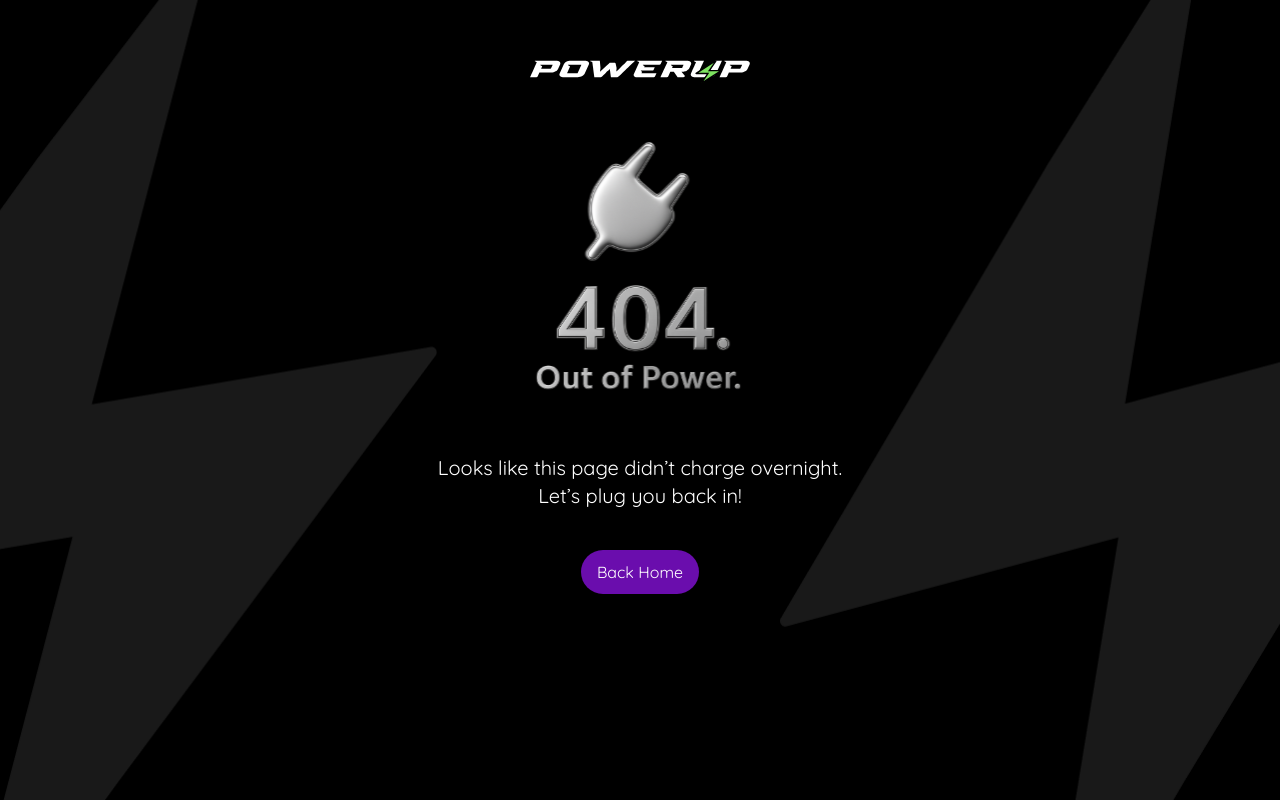
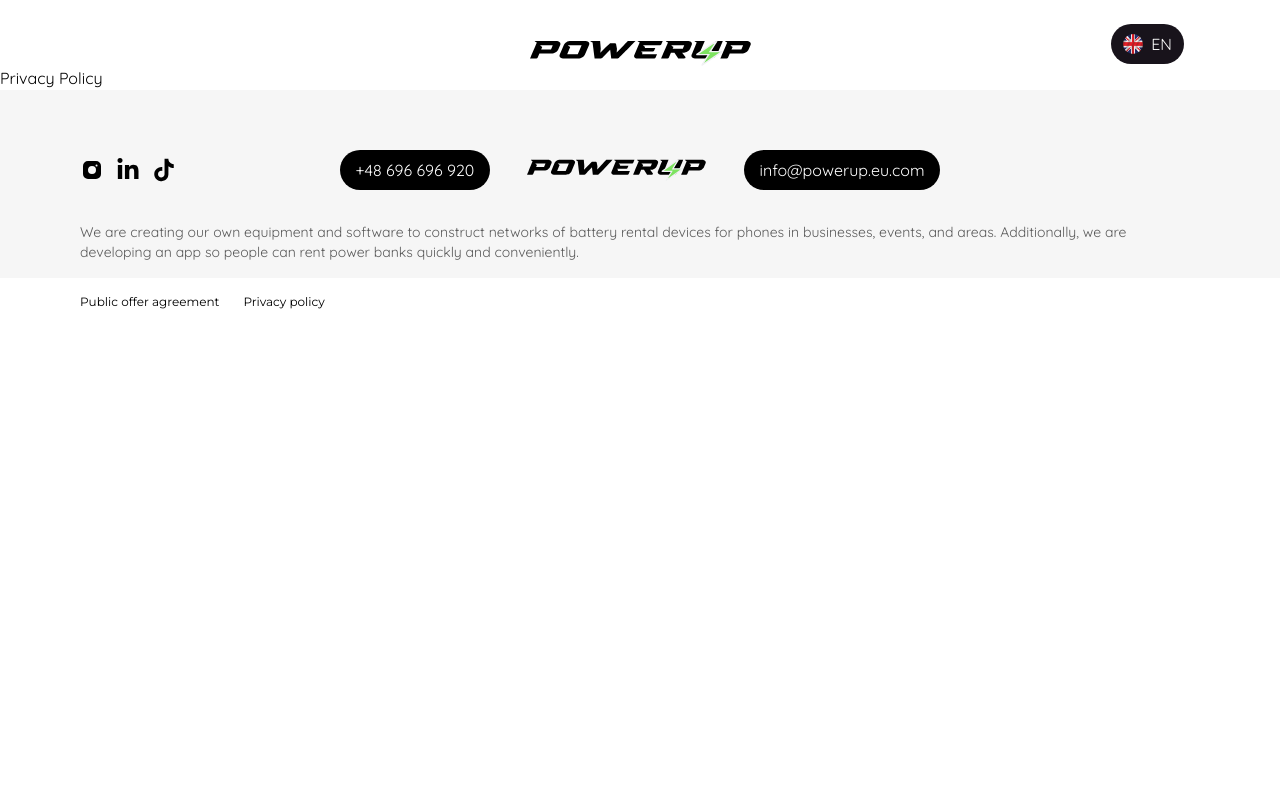
Before and after one commit to Nafiz-Al-Turabi/Power-bank-power-up-front-end, a Next.js app: page /legal/privacy-policy in a window 1280 px wide. Before the commit this address had no page. Built offline with nearby package versions, Linux system fonts and the light colour scheme.

Commit message:
Two page s added Public offer agreement and Privacy policy

```diff
--- /dev/null
+++ b/app/(legal)/legal/privacy-policy/page.tsx
@@ -0,0 +1,9 @@
+import React from 'react'
+
+export default function PrivacyPolicyPage() {
+  return (
+    <div>
+        <h1>Privacy Policy</h1>
+    </div>
+  )
+}
--- /dev/null
+++ b/app/(legal)/legal/public-offer-agreement/page.tsx
@@ -0,0 +1,9 @@
+import React from 'react'
+
+export default function PublicOfferAgreementPage() {
+  return (
+    <div>
+        <h1>Public Offer Agreement</h1>
+    </div>
+  )
+}
```
